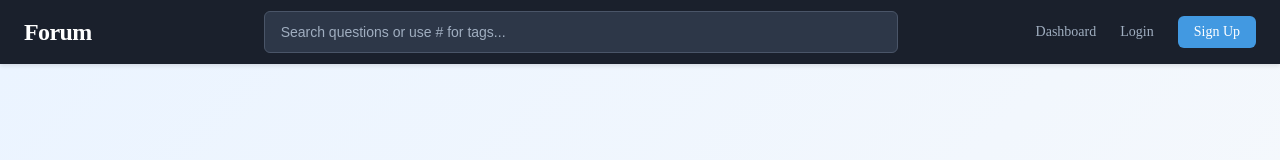
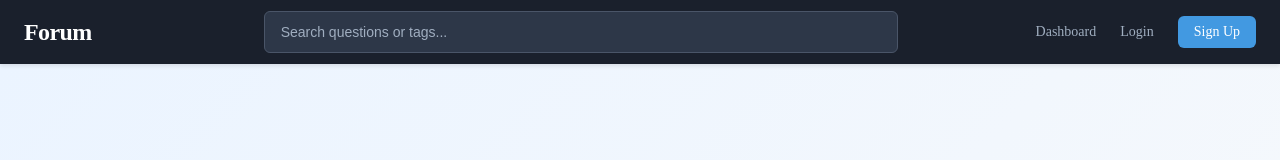
Before and after one commit to aryank0d/blog, a React (Vite) app in the folder blog_frontend/: page /login in a window 1280 px wide. Shown: the top 160 px of the page. Built offline with nearby package versions, Linux system fonts and the light colour scheme.

Commit message:
Update Navbar.jsx

```diff
--- a/blog_frontend/src/components/Navbar.jsx
+++ b/blog_frontend/src/components/Navbar.jsx
@@ -68,7 +68,7 @@ const Navbar = ({ isAuthenticated, onLogout }) => {
               type="text"
               value={searchTerm}
               onChange={handleInputChange}
-              placeholder="Search questions or use # for tags..."
+              placeholder="Search questions or tags..."
               className="search-input"
             />
 
```
